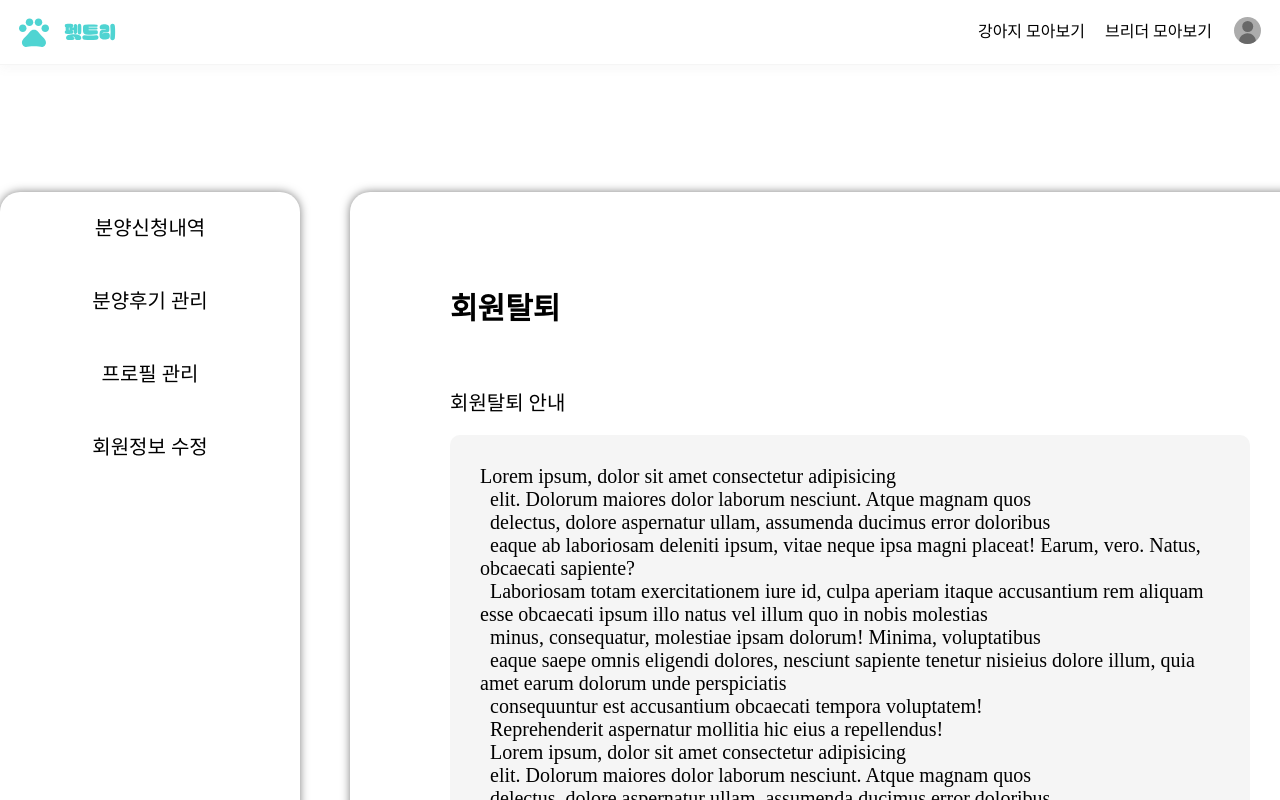
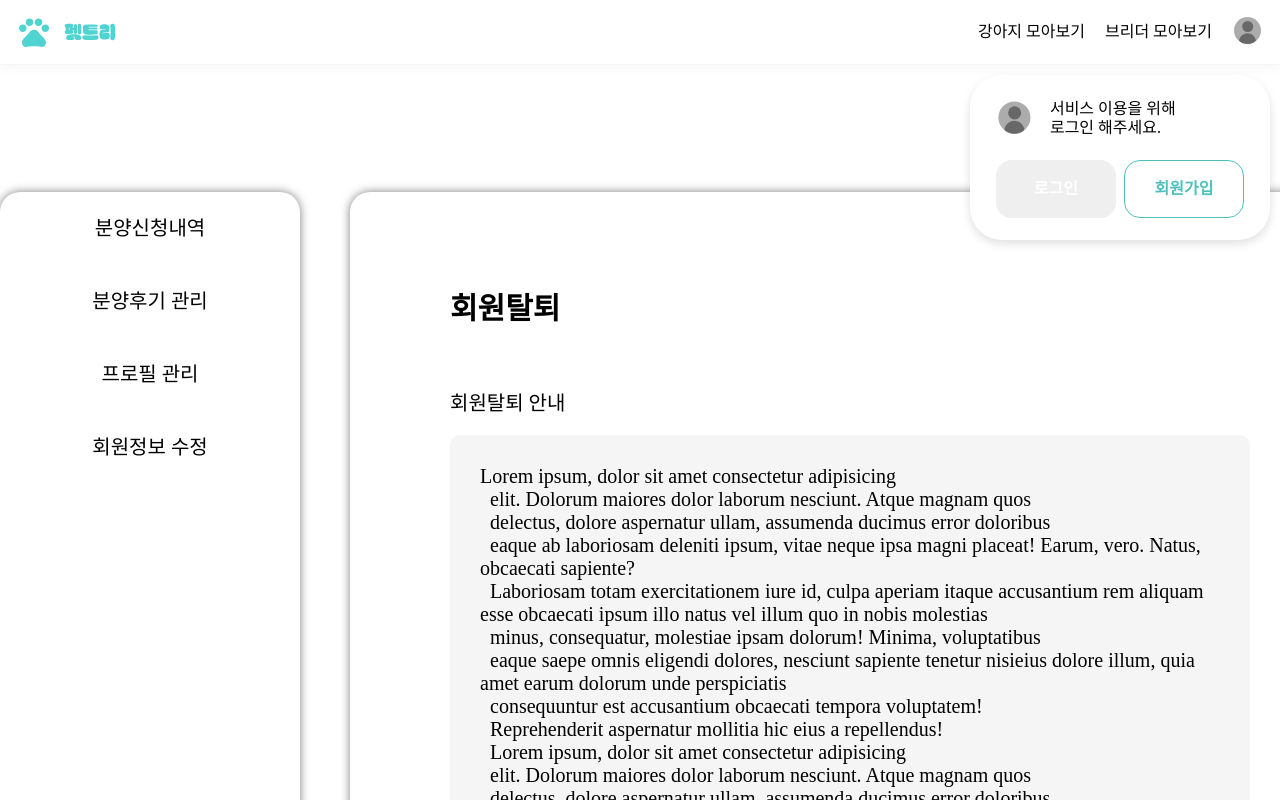
Before and after one commit to next-petree/frontend, a React (Create React App) app: page /delete-account in a window 1280 px wide. Both pictures are taken after a click on the picture 1248 px from the left and 29 px from the top of the page. Shown: the top 800 px of the page. Built offline with nearby package versions, Linux system fonts and the light colour scheme; a web font is replaced by a local one.

Commit message:
[FEAT] 인풋 컴포넌트 제작

```diff
--- a/src/component/common/DropDown/style.ts
+++ b/src/component/common/DropDown/style.ts
@@ -1,9 +1,10 @@
+import { COLOR } from "@assets/constant/style";
 import styled from "styled-components";
 
 export const DropDownContainer = styled.div`
   position: absolute;
   border-radius: 32px;
-  background-color: ${({ theme }) => theme.colors.white};
+  background-color: ${COLOR.white};
   box-shadow: 0px 4px 10px 0px rgba(0, 0, 0, 0.12);
   display: flex;
   flex-direction: column;
--- a/src/pages/Layout/header/GlobalDropDown/index.tsx
+++ b/src/pages/Layout/header/GlobalDropDown/index.tsx
@@ -10,6 +10,7 @@ import React, {
 import { useNavigate } from "react-router-dom";
 import * as S from "./style";
 import ProfilePic from "@component/common/ProfilePicture";
+import Button from "@component/common/Button";
 interface DropDownProps {
   isLoggedIn?: boolean;
   setOpen: Dispatch<SetStateAction<boolean>>;
@@ -44,7 +45,14 @@ const GlobalDropDown = ({ isLoggedIn, setOpen, role }: DropDownProps) => {
     setOpen(false);
   };
   return (
-    <DropDown>
+    <DropDown
+      ref={ref}
+      style={{
+        bottom: "-11rem",
+        right: 10,
+        padding: "1.38rem 1.63rem",
+      }}
+    >
       <S.ProfileContainer>
         <ProfilePic
           style={{
@@ -65,7 +73,33 @@ const GlobalDropDown = ({ isLoggedIn, setOpen, role }: DropDownProps) => {
           </span>
         )}
       </S.ProfileContainer>
-      <S.ButtonContainer></S.ButtonContainer>
+      <S.ButtonContainer>
+        <Button
+          style={{
+            width: "7.5rem",
+            height: "3.625rem",
+            fontSize: "1rem",
+            fontWeight: 700,
+          }}
+          onClick={firstButtonClicked}
+        >
+          {isLoggedIn ? "마이 페이지" : "로그인"}
+        </Button>
+        <Button
+          style={{
+            width: "7.5rem",
+            height: "3.625rem",
+            fontSize: "1rem",
+            backgroundColor: "#fff",
+            color: "#4EC1BF",
+            border: "1px solid #4EC1BF",
+            fontWeight: 700,
+          }}
+          onClick={secondButtonClicked}
+        >
+          {isLoggedIn ? "로그아웃" : "회원가입"}
+        </Button>
+      </S.ButtonContainer>
     </DropDown>
   );
 };
--- a/src/pages/Layout/header/index.tsx
+++ b/src/pages/Layout/header/index.tsx
@@ -3,6 +3,7 @@ import { Link } from "react-router-dom";
 import * as S from "./style";
 import ProfilePic from "@component/common/ProfilePicture";
 import { Logo } from "@component/common/Logo";
+import GlobalDropDown from "./GlobalDropDown";
 interface MenuItem {
   name: string | React.ReactNode;
   path: string;
@@ -39,6 +40,12 @@ const LayoutPageHeader = ({ isLoggedIn }: GlobalNavProps) => {
               if (!isDropdownOpen) setIsDropdownOpen(true);
             }}
           />
+          {isDropdownOpen && (
+            <GlobalDropDown
+              setOpen={setIsDropdownOpen}
+              isLoggedIn={isLoggedIn}
+            />
+          )}
         </S.Menus>
       </S.InnerContainer>
     </S.Container>
```
